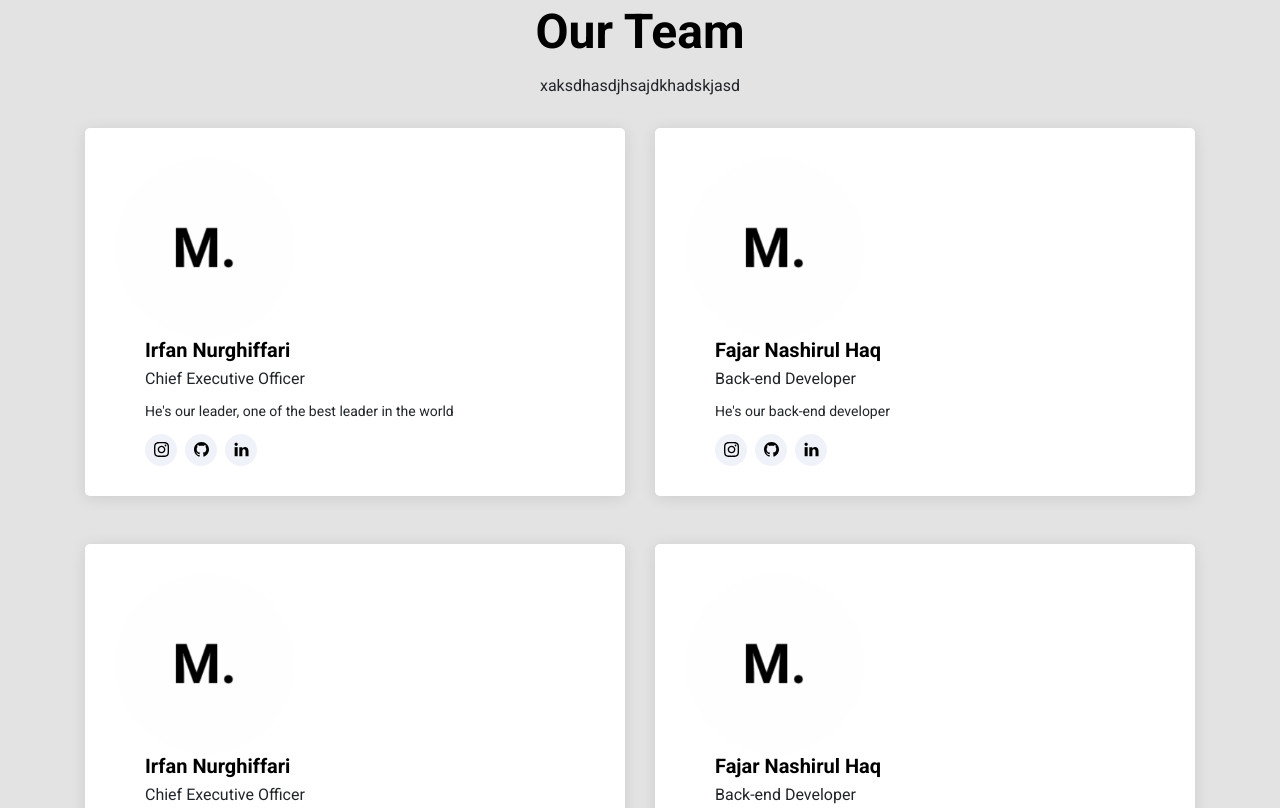
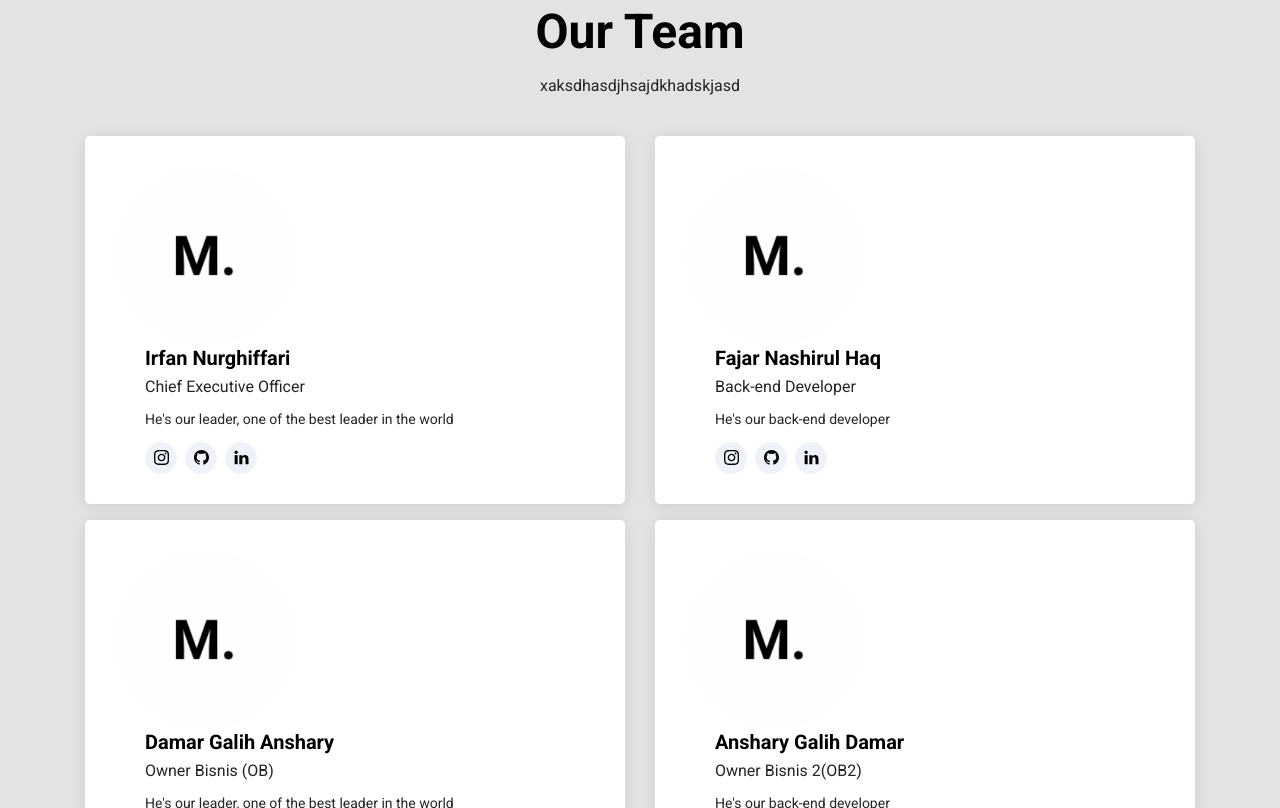
Before and after one commit to irfan44/UTS-PemrogramanWeb, a website: page index.html in a window 1280 px wide. Shown: the part 1992-2800 px from the top of the page. Drawn offline with nearby package versions, Linux system fonts and the light colour scheme; some icons are missing.

Commit message:
Futher modification

```diff
--- a/index.html
+++ b/index.html
@@ -154,12 +154,12 @@
             />
           </div>
           <div class="col-md">
-            <!--<p
+            <p
               id="offeringHeader"
               style="font-weight: 700; font-size: 24px; color: #e3e3e3;"
             >
-              We create the best
-            </p>-->
+              We create the best asdmasdmaksmd kamskdkasmdasdsdasd
+            </p>
             <div class="accordion" id="accordionExample">
               <div class="card" style="border: none;">
                 <div
@@ -382,7 +382,11 @@
     </div>
 
     <!--Our team-->
-    <section id="team" class="team section-bg my-5 py-5">
+    <section
+      id="team"
+      class="team section-bg"
+      style="padding-top: 96px; padding-bottom: 96px;"
+    >
       <div class="container">
         <div class="section-title" data-aos="fade-up">
           <h2>Our Team</h2>
@@ -391,7 +395,7 @@
 
         <div class="row">
           <div class="col-md">
-            <div class="member" data-aos="fade-up">
+            <div class="member my-2" data-aos="fade-up">
               <div class="pic">
                 <img
                   src="assets/img/apple-touch-icon.png"
@@ -428,7 +432,7 @@
           </div>
 
           <div class="col-md">
-            <div class="member" data-aos="fade-up">
+            <div class="member my-2" data-aos="fade-up">
               <div class="pic">
                 <img
                   src="assets/img/apple-touch-icon.png"
@@ -465,8 +469,8 @@
           </div>
         </div>
         <div class="row">
-          <div class="col-md my-5">
-            <div class="member" data-aos="fade-up">
+          <div class="col-md">
+            <div class="member my-2" data-aos="fade-up">
               <div class="pic">
                 <img
                   src="assets/img/apple-touch-icon.png"
@@ -475,8 +479,8 @@
                 />
               </div>
               <div class="member-info">
-                <h4>Irfan Nurghiffari</h4>
-                <span>Chief Executive Officer</span>
+                <h4>Damar Galih Anshary</h4>
+                <span>Owner Bisnis (OB)</span>
                 <p>He's our leader, one of the best leader in the world</p>
                 <div class="social">
                   <a href="https://www.instagram.com/irfan_nm44/">
@@ -502,8 +506,8 @@
             </div>
           </div>
 
-          <div class="col-md my-5">
-            <div class="member" data-aos="fade-up">
+          <div class="col-md">
+            <div class="member my-2" data-aos="fade-up">
               <div class="pic">
                 <img
                   src="assets/img/apple-touch-icon.png"
@@ -512,8 +516,8 @@
                 />
               </div>
               <div class="member-info">
-                <h4>Fajar Nashirul Haq</h4>
-                <span>Back-end Developer</span>
+                <h4>Anshary Galih Damar</h4>
+                <span>Owner Bisnis 2(OB2)</span>
                 <p>He's our back-end developer</p>
                 <div class="social">
                   <a href="https://www.instagram.com/irfan_nm44/">
```
